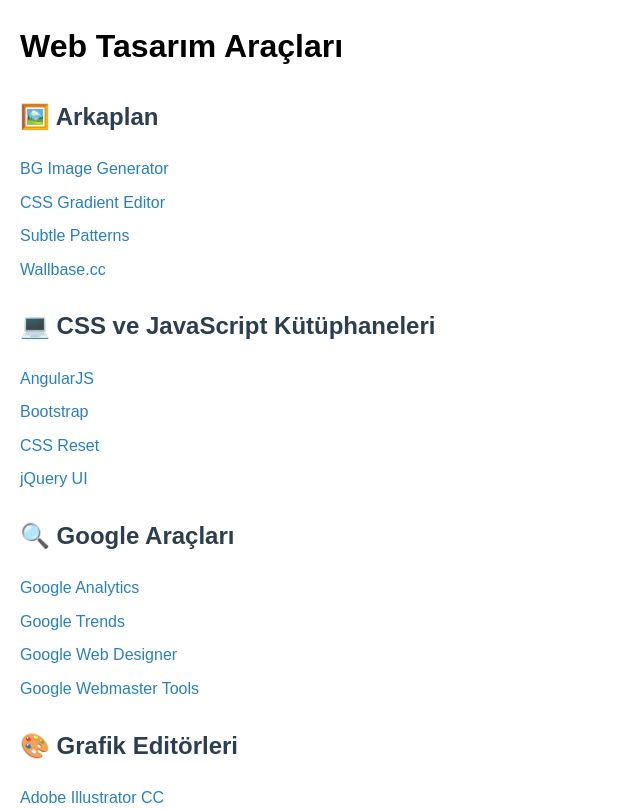
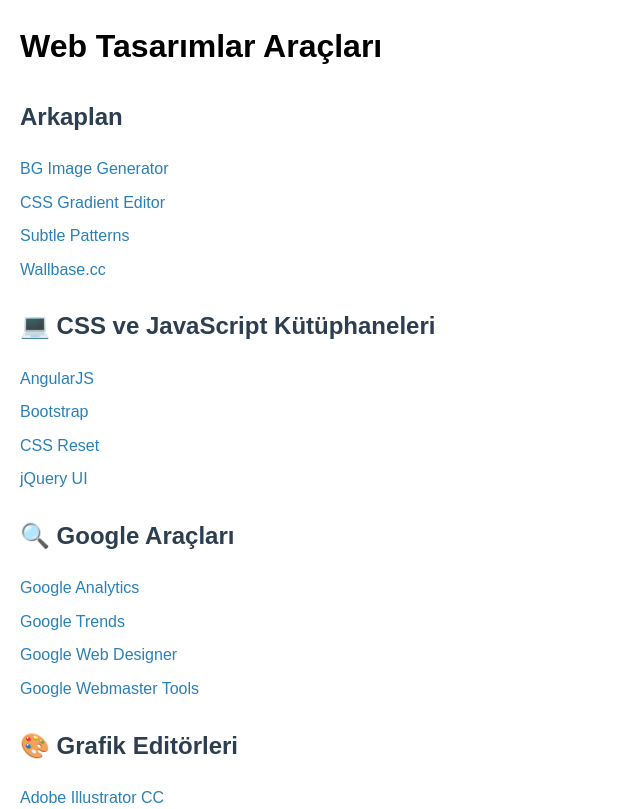
Before and after one commit to ibrahim-hoca-medipol/web-tasarim, a plain HTML site: page araçler.html in a window 1280 px wide. Shown: the top 809 px of the page, without its empty margins (0-640 px from the left). Drawn offline with Linux system fonts and the light colour scheme.

Commit message:
Update araçler.html

```diff
--- a/araçler.html
+++ b/araçler.html
@@ -14,9 +14,9 @@
 </head>
 <body>
 
-<h1>Web Tasarım Araçları</h1>
+<h1>Web Tasarımlar Araçları</h1>
 
-<h2>🖼️ Arkaplan</h2>
+<h2> Arkaplan</h2>
 <ul>
     <li><a href="https://bg.siteorigin.com" target="_blank">BG Image Generator</a></li>
     <li><a href="https://www.colorzilla.com" target="_blank">CSS Gradient Editor</a></li>
```
